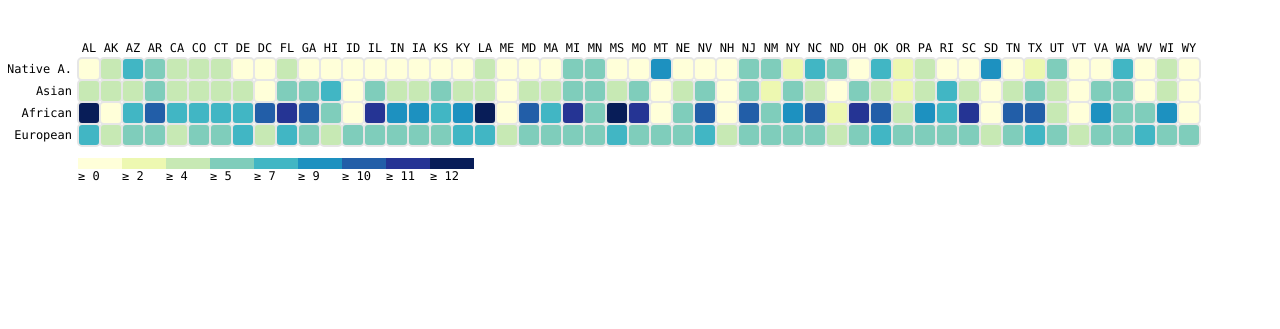
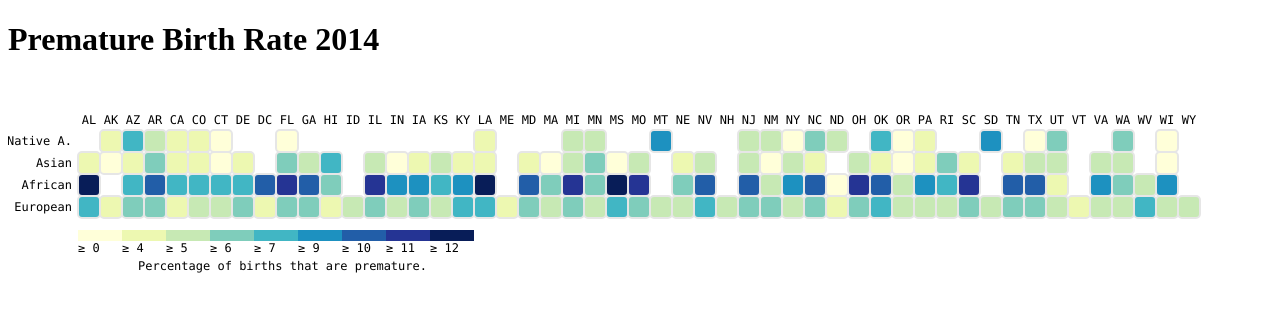
Before and after one commit to jfried23/Explore_data, a Flask app: page /heatmap in a window 1280 px wide. Shown: the top 329 px of the page. Run offline with Flask 2, Linux system fonts and the light colour scheme.

Commit message:
final heatmap

```diff
--- a/templates/heatmap.html
+++ b/templates/heatmap.html
@@ -26,9 +26,13 @@
     <script src='../static/d3.min.js'></script>
   </head>
   <body>
+    <h1>Premature Birth Rate 2014</h1>
+
     <div id="chart"></div>
     <div id="dataset-picker">
+      <p></p>
     </div>
+
     <script type="text/javascript">
       var margin = { top: 50, right: 20, bottom: 100, left: 70},
           width = 1250 - margin.left - margin.right,
@@ -78,7 +82,7 @@
         },
         function(error, data) {
           var colorScale = d3.scale.quantile()
-              .domain([0, buckets - 1, d3.max(data, function (d) { return d.value; })])
+              .domain([3, buckets - 1, d3.max(data, function (d) { return d.value; })])
               .range(colors);
 
           var cards = svg.selectAll(".hour")
@@ -87,6 +91,7 @@
           cards.append("title");
 
           cards.enter().append("rect")
+              .filter( function(d){ return d.value > 0; } )
               .attr("x", function(d) { return (d.hour ) * gridSize; })
               .attr("y", function(d) { return (d.day ) * gridSize; })
               .attr("rx", 4)
@@ -94,10 +99,10 @@
               .attr("class", "hour bordered")
               .attr("width", gridSize)
               .attr("height", gridSize)
-              .style("fill", colors[0]);
+              .style("fill", function(d) { if (+d.value > 2. ) {return colors[0];} else{return '#FFFFFF';} });
 
           cards.transition().duration(1000)
-              .style("fill", function(d) { return colorScale(d.value); });
+              .style("fill", function(d){ if( +d.value > .1){ return colorScale(d.value); } else {return '#FFFFFF';} } );
 
           cards.select("title").text(function(d) { return d.value; });
 
@@ -125,6 +130,12 @@
           legend.exit().remove();
 
         });
+
+        svg.append("text")
+            .attr("class", 'timeLabel mono axis' )
+            .text("Percentage of births that are premature.")
+            .attr("x", 60)
+            .attr("y", 140);
       };
 
       heatmapChart('/static/heat1.csv');
```
